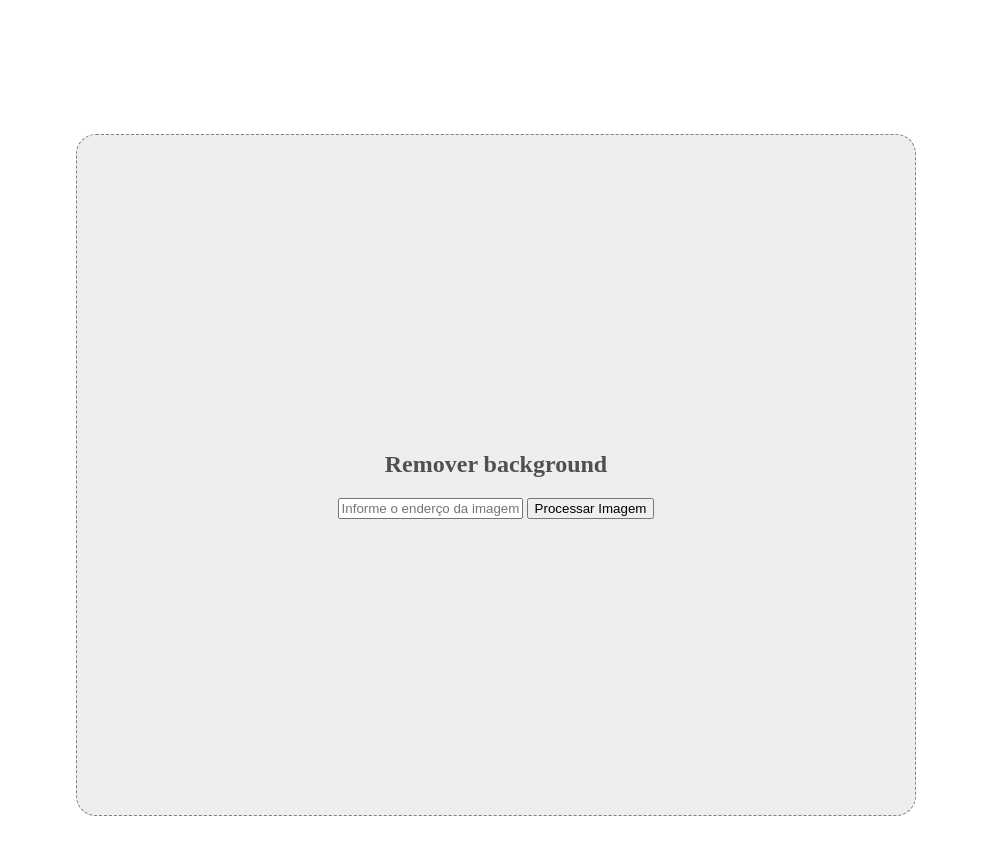
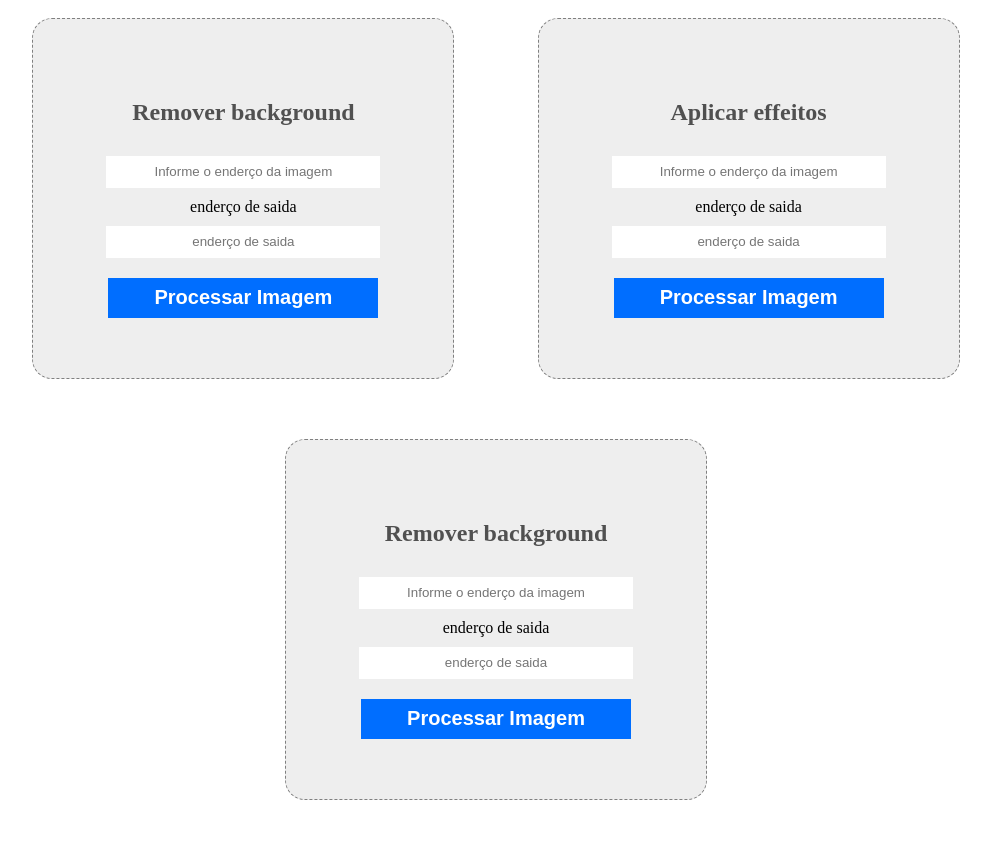
Before and after one commit to ciringa/Ciringas_Images_ToolKit, a website: page src/frontend/index.html in a window 1280 px wide. Shown: the whole page, without its empty margins (144-1135 px from the left). After the commit the page ends 816 px from the top, so only its background shows below. Drawn offline with Linux system fonts and the light colour scheme.

Commit message:
congraduate

```diff
--- a/src/frontend/index.html
+++ b/src/frontend/index.html
@@ -7,14 +7,34 @@
 </head>
 
 <body>
-    <div id="main">
 
-        <div>
+    <div id="app">
+
+        <div class="card">
             <h2>Remover background</h2>
             <input placeholder="Informe o enderço da imagem" type="text" name="" id="filePath">
+            <label for="outPutPath">enderço de saida</label>
+            <input type="text" name="outPutPath" id="outPutPath" placeholder="enderço de saida">
             <button id="SLA" onclick="main()">Processar Imagem</button>
         </div>
 
+
+        <div class="card">
+            <h2>Aplicar effeitos</h2>
+            <input placeholder="Informe o enderço da imagem" type="text" name="" id="filePath">
+
+            <label for="outPutPath">enderço de saida</label>
+            <input type="text" name="outPutPath" id="outPutPath" placeholder="enderço de saida">
+            <button id="SLA" onclick="main()">Processar Imagem</button>
+        </div>
+
+        <div class="card">
+            <h2>Remover background</h2>
+            <input placeholder="Informe o enderço da imagem" type="text" name="" id="filePath">
+            <label for="outPutPath">enderço de saida</label>
+            <input type="text" name="outPutPath" id="outPutPath" placeholder="enderço de saida">
+            <button id="SLA" onclick="main()">Processar Imagem</button>
+        </div>
     </div>
 </body>
 <script>
@@ -22,48 +42,63 @@
     function main(){
         const url = 'http://localhost:4545/image/remove';
         const data={
-        url:document.getElementById("filePath").value
+            inputPath:document.getElementById("filePath").value,
+            outputPath:document.getElementById("outPutPath").value
         }
         fetch(url, {
-        method: 'PATCH', // Método HTTP PATCH
+            method: 'POST', // Método HTTP PATCH
             headers: {
                 'Content-Type': 'application/json', // Especifica o tipo de conteúdo como JSON
             },
             body: JSON.stringify(data), // Transforma o objeto 'data' em uma string JSON
+        }).then(err=>{
+            console.log(err)
         })
-    .then((response) => {
-        if (!response.ok) {
-        throw new Error('Erro na requisição: ' + response.status);
-        }
-        return response.json(); // Converte a resposta para JSON
-    })
-    .then((data) => {
-        console.log('Atualização de usuário bem-sucedida:', data); // Processa a resposta da API
-    })
-    .catch((error) => {
-        console.error('Erro:', error); // Trata qualquer erro da requisição
-    });
         }
 </script>
+
+
 <style>
-    body{
+
+    #app{
+        width: 100%;
+        height: 100vh;
         display: flex;
         justify-content: center;
         align-items: center;
+        flex-direction: row;
+        gap: 5%;
+        flex-wrap: wrap;
+        justify-content: center;
+
     }
-    #main{
-        margin: 10%;
+
+    .card{
         border-radius: 20px;
         border: 1px dashed gray ;
         background-color: rgb(238, 238, 238);
-        width: 60%;
-        height: 600px;
         display: flex;
         flex-direction: column;
         gap: 5%;
         justify-content: center;
         align-items: center;
-        padding: 40px;
+        padding: 60px;
+        width: 300px;
+        gap: 10px;column-gap: 10px;
+        margin: 10px;
+
+    }
+    .card input{
+        width: 90%;
+        outline: none;border: none;
+        height: 30px;text-align: center;
+    }
+    .card button{
+        margin-top: 10px;cursor: pointer;
+        font-size: 20px;font-weight: bold;
+        width: 90%;height: 40px;
+        background-color: rgb(0, 110, 255);
+        border: none;outline: none;color: white;
     }
     h2{
         text-align: center;
```
Also changed, not shown: src/api/router.ts (+28 -19 lines). Lines whose indentation alone changed are shown as unchanged.
